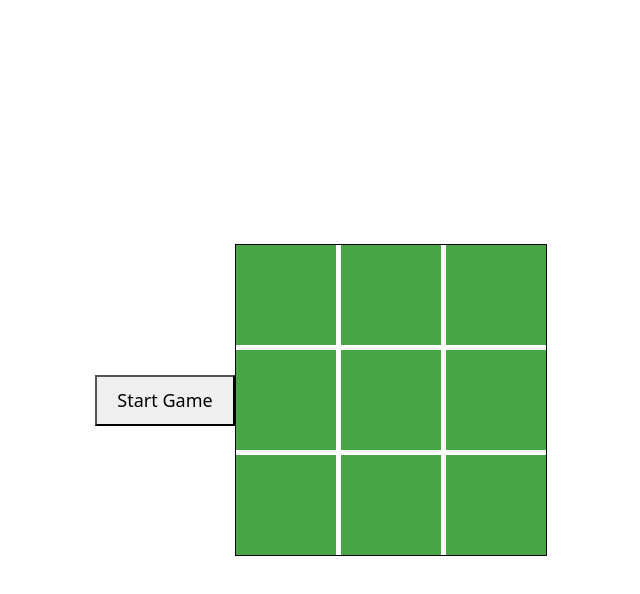
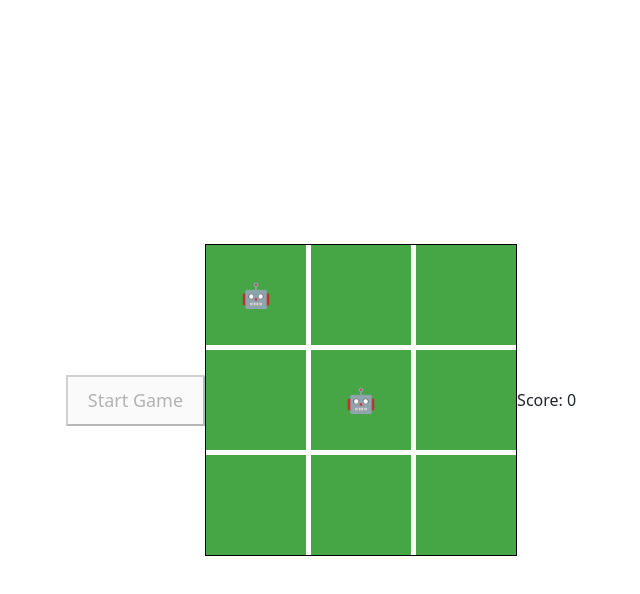
Before and after one commit to iQnas02/Type21-hit-the-box, a plain HTML site: page index.html in a window 1280 px wide. Both pictures are taken after a click on the button "Start Game". Shown: the whole page, without its empty margins (319-959 px from the left). Drawn offline with nearby package versions, Linux system fonts and the light colour scheme.

Commit message:
žaidimas su mažu bug

```diff
--- a/index.html
+++ b/index.html
@@ -14,5 +14,6 @@
 <button id="start-button">Start Game</button>
 
 <div id="game-board"></div>
+<div id="score">Score: 0</div>
 </body>
 </html>
--- a/script.js
+++ b/script.js
@@ -10,7 +10,7 @@ function createMole() {
     const mole = document.createElement('div');
     mole.classList.add('box');
     mole.classList.add('mole');
-    mole.textContent = '🐭';
+    mole.textContent = '🤖';
     const randomIndex = Math.floor(Math.random() * boxes.length);
     boxes[randomIndex].appendChild(mole);
     mole.addEventListener('click', whackMole);
```
Also changed, not shown: style.scss (line endings or trailing spaces).
